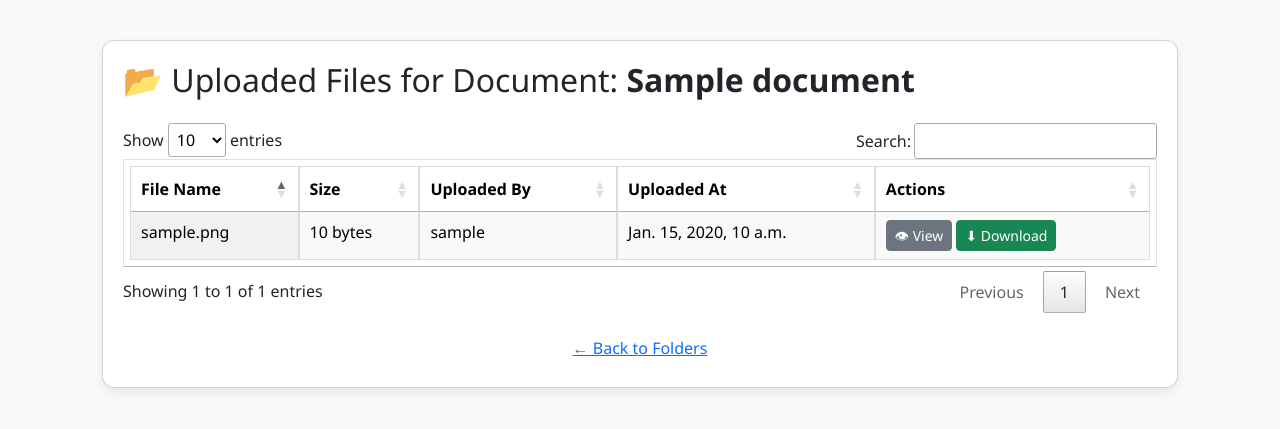
After one commit to MehulArya/DDR, a Django app: page /documents/1/uploads/ in a window 1280 px wide. The commit adds this page. Shown: the top 429 px of the page. Run offline with Django 5.2, Linux system fonts and the light colour scheme; tables that the repository leaves empty hold one stand-in row (values such as "Sample post"); some libraries are stand-ins or nearby versions.

Commit message:
View uploaded files

```diff
--- a/ddr_portal/Users/Templates/documents.html
+++ b/ddr_portal/Users/Templates/documents.html
@@ -160,7 +160,8 @@
     <li data-title="{{ doc.title|lower }}">
       📄 {{ doc.title }} -
       <a href="{% url 'download_excel' doc.id %}">Download Excel</a> |
-      <a href="{% url 'see_template' doc.id %}">See Template</a>
+      <a href="{% url 'see_template' doc.id %}">See Template</a> |
+      <a href="{% url 'uploaded_files' doc.id %}" class="btn">View Uploaded Files</a>
     </li>
   {% empty %}
     <li>No documents found in this folder.</li>
--- /dev/null
+++ b/ddr_portal/Users/Templates/uploaded_files.html
@@ -0,0 +1,63 @@
+{% load custom_tags %}
+<!DOCTYPE html>
+<html lang="en">
+<head>
+  <meta charset="UTF-8">
+  <title>Uploaded Files for {{ document.title }}</title>
+  <link href="https://cdn.jsdelivr.net/npm/bootstrap@5.3.2/dist/css/bootstrap.min.css" rel="stylesheet">
+  <link rel="stylesheet" href="https://cdn.datatables.net/1.13.4/css/jquery.dataTables.min.css">
+  <script src="https://code.jquery.com/jquery-3.6.0.min.js"></script>
+  <script src="https://cdn.datatables.net/1.13.4/js/jquery.dataTables.min.js"></script>
+  <style>
+    body { background-color: #f8f9fa; font-family: 'Segoe UI', sans-serif; }
+    .container { margin-top: 40px; max-width: 1100px; }
+    .card { border-radius: 12px; box-shadow: 0 4px 10px rgba(0,0,0,0.08); padding: 20px; }
+    table, th, td { border: 1px solid #ddd; border-collapse: collapse; padding: 6px; }
+    th { background-color: #f1f1f1; }
+  </style>
+  <script>
+    $(document).ready(function () {
+      $('#filesTable').DataTable();
+    });
+  </script>
+</head>
+<body>
+  <div class="container">
+    <div class="card">
+      <h2 class="mb-4">📂 Uploaded Files for Document: <span class="fw-semibold">{{ document.title }}</span></h2>
+
+      {% if files %}
+      <table id="filesTable" class="display table table-striped">
+        <thead>
+          <tr>
+            <th>File Name</th>
+            <th>Size</th>
+            <th>Uploaded By</th>
+            <th>Uploaded At</th>
+            <th>Actions</th>
+          </tr>
+        </thead>
+        <tbody>
+          {% for file in files %}
+          <tr>
+            <td>{{ file.file_name }}</td>
+            <td>{{ file.file_size|default:"Unknown" }} bytes</td>
+            <td>{{ file.uploaded_by }}</td>
+            <td>{{ file.upload_time }}</td>
+            <td>
+              <a href="{% url 'file_preview' file.id %}" class="btn btn-sm btn-secondary">👁 View</a>
+              <a href="{% url 'history_download_file' file.id %}" class="btn btn-sm btn-success">⬇ Download</a>
+            </td>
+          </tr>
+          {% endfor %}
+        </tbody>
+      </table>
+      {% else %}
+        <p class="text-warning">⚠ No files uploaded for this document.</p>
+      {% endif %}
+
+      <a href="{% url 'folder_list' %}" class="btn btn-link mt-3">← Back to Folders</a>
+    </div>
+  </div>
+</body>
+</html>
--- a/ddr_portal/Users/models.py
+++ b/ddr_portal/Users/models.py
@@ -42,13 +42,14 @@ class Upload(models.Model):
     id = models.AutoField(primary_key=True)
     document = models.ForeignKey('Document', on_delete=models.CASCADE, db_column='document_id')
     folder = models.ForeignKey('Folder', on_delete=models.CASCADE, db_column='folder_id')
-    uploaded_by = models.ForeignKey(User, on_delete=models.CASCADE, db_column='uploaded_by')  # ✅ FIX HERE
+    uploaded_by = models.ForeignKey(User, on_delete=models.CASCADE, db_column='uploaded_by')
     upload_time = models.DateTimeField(auto_now_add=True)
     file_name = models.CharField(max_length=255)
     file_blob = models.BinaryField()
     file_size = models.BigIntegerField(null=True, blank=True)
     mime_type = models.CharField(max_length=255, null=True, blank=True)
     sha256_hash = models.CharField(max_length=64, null=True, blank=True)
+    is_deleted = models.BooleanField(default=False)
 
     class Meta:
         db_table = 'UPLOADS'
--- a/ddr_portal/Users/urls.py
+++ b/ddr_portal/Users/urls.py
@@ -67,4 +67,7 @@ urlpatterns = [
     path('activity-log/', views.activity_log_view, name='activity_log'),
     path('history/restore/<int:file_id>/', views.history_restore_file, name='history_restore_file'),
     path('serve-file/<int:file_id>/', views.serve_file, name='serve_file'),
+    path('files/<int:file_id>/download/', views.download_file, name='download_file'),
+    path('documents/<int:document_id>/uploads/', views.uploaded_files, name='uploaded_files'),
+    path("preview/<int:file_id>/", views.file_preview, name="file_preview"),
 ]
--- a/ddr_portal/Users/views.py
+++ b/ddr_portal/Users/views.py
@@ -1058,3 +1058,73 @@ def history_restore_file(request, file_id):
         timestamp=timezone.now()
     )
     return redirect('history_index')
+
+from django.urls import reverse
+def download_file(request, file_id):
+    file_obj = get_object_or_404(Upload, id=file_id, is_deleted=False)
+    response = HttpResponse(file_obj.file_blob, content_type=file_obj.mime_type)
+    response['Content-Disposition'] = f'attachment; filename="{file_obj.file_name}"'
+    return response
+
+
+def uploaded_files(request, document_id):
+    document = get_object_or_404(Document, id=document_id)
+    files = Upload.objects.filter(document=document, is_deleted=False)
+
+    return render(request, 'uploaded_files.html', {
+        'document': document,
+        'files': files
+    })
+
+import io, csv, openpyxl
+from django.shortcuts import render, get_object_or_404
+from django.http import HttpResponse
+from django.contrib.auth.decorators import login_required
+from .models import Upload
+
+@login_required
+def file_preview(request, file_id):
+    file = get_object_or_404(
+        Upload,
+        id=file_id,
+        folder__is_active=True,
+        document__is_deleted=False
+    )
+
+    filename = file.file_name.lower()
+    rows = []
+
+    try:
+        if filename.endswith('.csv'):
+            content = file.file_blob.decode('utf-8')
+            reader = csv.reader(io.StringIO(content))
+            rows = list(reader)
+
+            return render(request, 'preview.html', {
+                'file': file,
+                'rows': rows,
+                'file_type': 'csv'
+            })
+
+        elif filename.endswith('.xlsx'):
+            in_memory_file = io.BytesIO(file.file_blob)
+            wb = openpyxl.load_workbook(in_memory_file)
+            sheet = wb.active
+            for row in sheet.iter_rows(values_only=True):
+                rows.append([cell if cell is not None else '' for cell in row])
+
+            return render(request, 'preview.html', {
+                'file': file,
+                'rows': rows,
+                'file_type': 'xlsx'
+            })
+
+        else:
+            return render(request, 'preview.html', {
+                'file': file,
+                'rows': None,
+                'file_type': 'other'
+            })
+
+    except Exception as e:
+        return HttpResponse(f"Error while reading file: {e}", status=500)
```
Also changed, not shown: ddr_portal/Users/Templates/history_view.html (+70 -11 lines), ddr_portal/Users/Templates/preview.html (added, +38 -0 lines).
